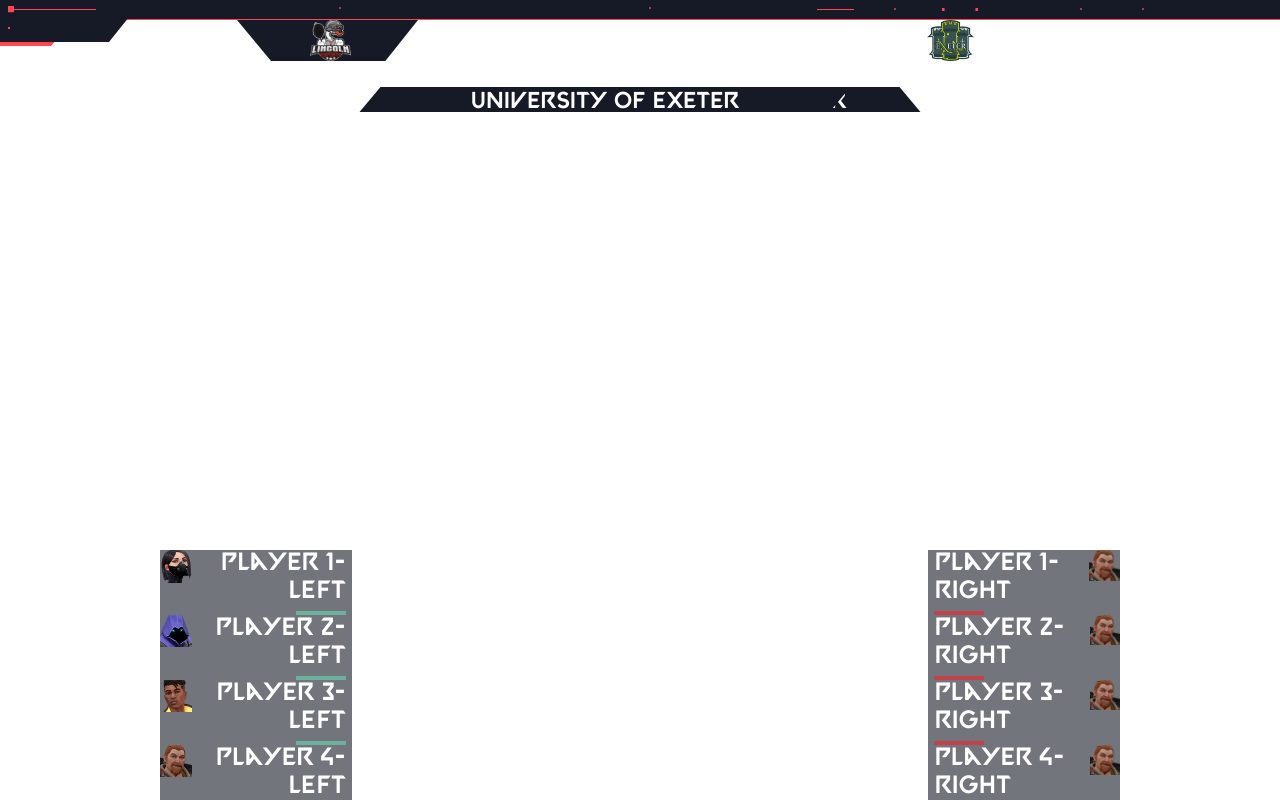
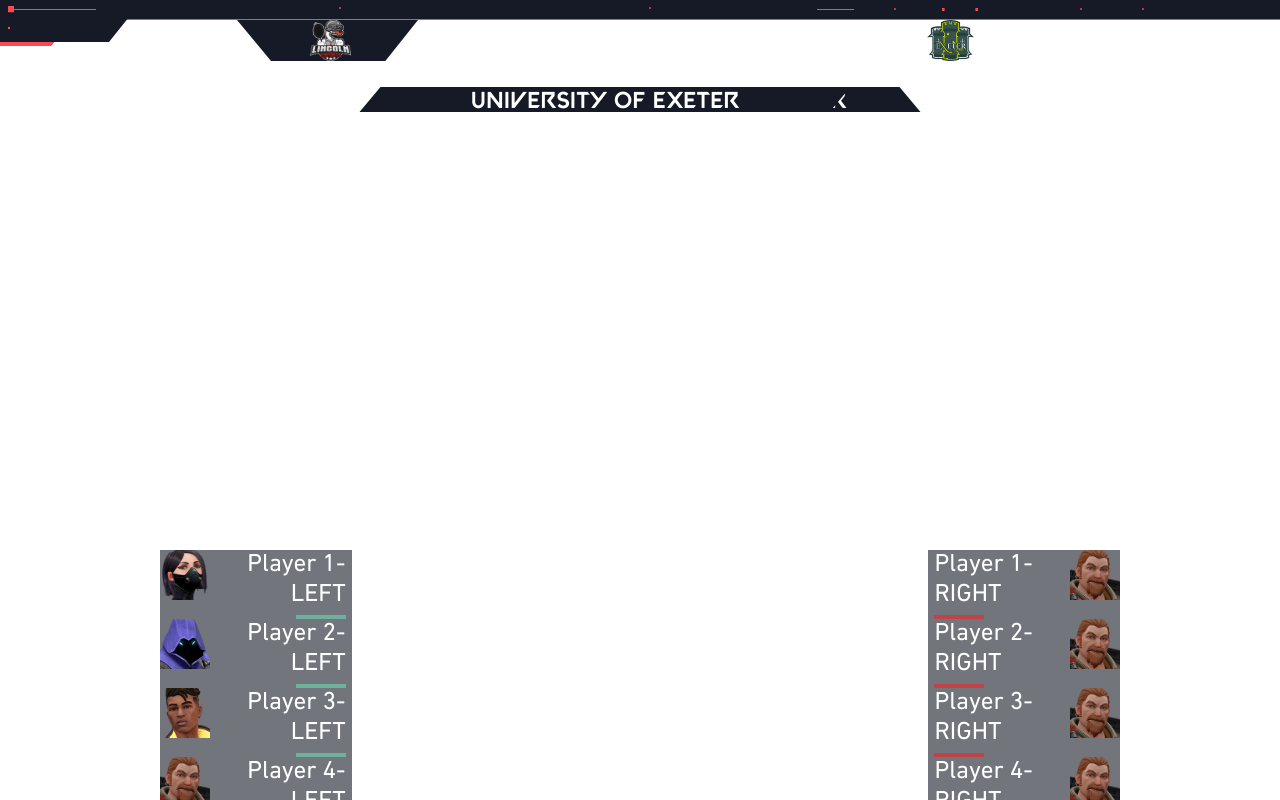
Before and after one commit to braxton-mills/valorant-overlay, a plain HTML site: page src/main/resources/http/graphics/index.html in a window 1280 px wide. Drawn offline with Linux system fonts and the light colour scheme; no server answers.

Commit message:
feat: Different font for the players names

```diff
--- a/src/main/resources/http/graphics/style.css
+++ b/src/main/resources/http/graphics/style.css
@@ -1,6 +1,11 @@
 @font-face {
 	font-family:"valorant";
 	src: url("font/valorant.ttf") format("truetype");
+}
+
+@font-face {
+	font-family:"DINNextLTPro-Regular";
+	src: url("font/DINNextLTPro-Regular.ttf") format("truetype");
 }
 
 body {
@@ -101,6 +106,8 @@ body {
 	background-repeat: no-repeat;
 	height:50px;
 	width:50px;
+	min-height:50px;
+	min-width:50px;
 }
 
 .player-name-container{
@@ -126,6 +133,7 @@ body {
 	text-align:right;
 	margin: 0px 0px 5px 0;
 	font-size: 25px;
+	font-family: "DINNextLTPro-Regular";
 }
 
 .player-name-container-right > p{
@@ -133,6 +141,7 @@ body {
 	text-align:left;
 	margin: 0px 0px 5px 0;
 	font-size: 25px;
+	font-family: "DINNextLTPro-Regular";
 }
 
 .red-line{
```
Also changed, not shown: src/main/resources/http/graphics/font/DINNextLTPro-Regular.ttf (added).
